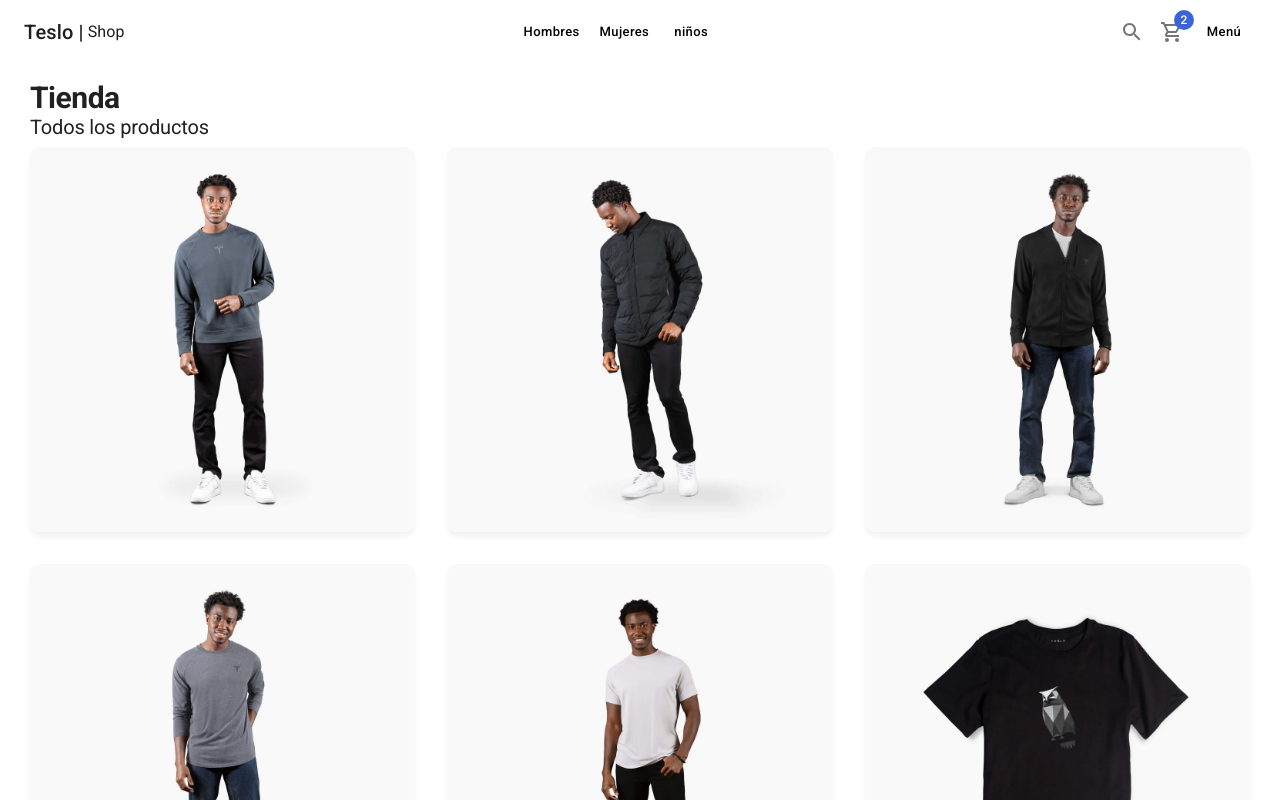
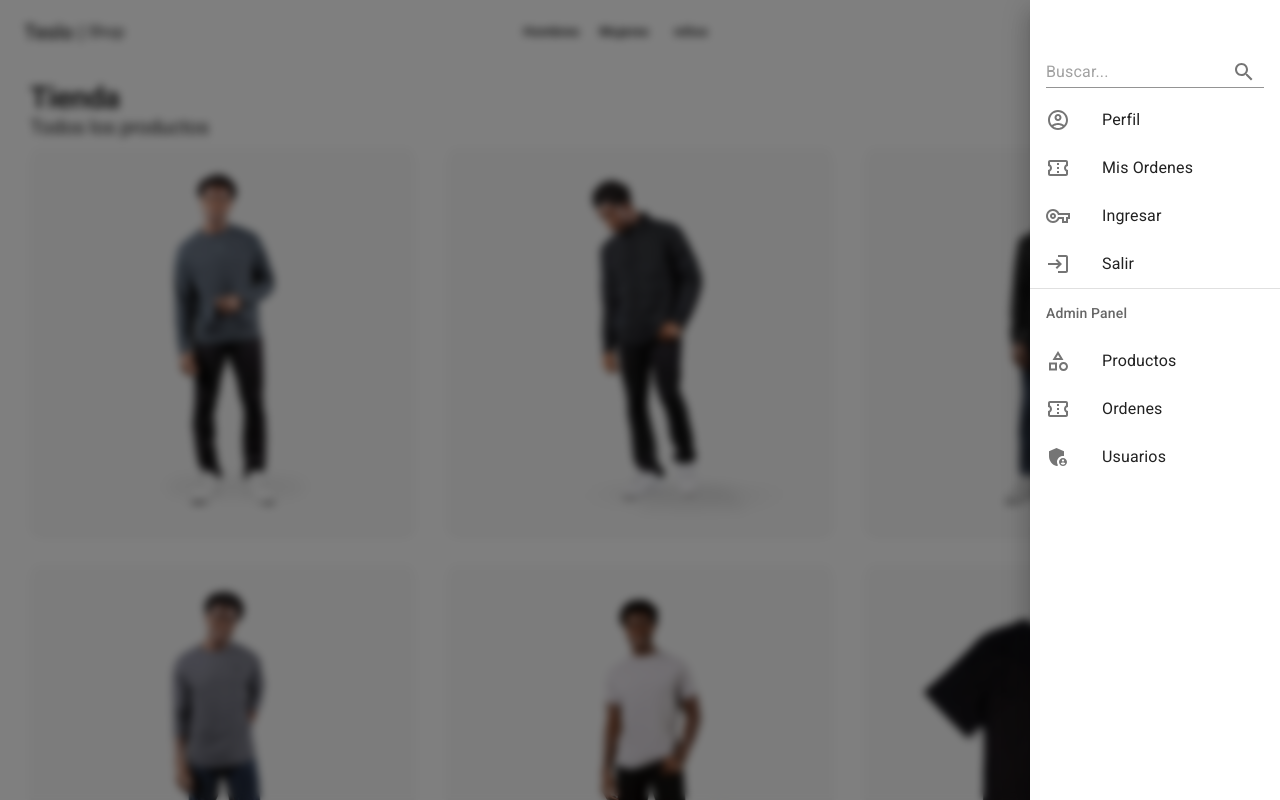
Before and after one commit to aceu890/base-ecommerce, a Next.js app: page / in a window 1280 px wide. Shown: the top 800 px of the page. Built offline with nearby package versions, Linux system fonts and the light colour scheme.

Commit message:
side-menu end

```diff
--- a/components/layouts/ShopLayout.tsx
+++ b/components/layouts/ShopLayout.tsx
@@ -2,7 +2,7 @@
 import { FC, PropsWithChildren } from "react";
 import Head from "next/head";
 
-import { Navbar } from "../ui";
+import { Navbar, SideMenu } from "../ui";
 
 interface Props {
     title: string;
@@ -34,7 +34,7 @@
             <Navbar />
         </nav>
 
-        {/* TODO: Sidebar */}
+        <SideMenu />
 
         <main style={{
             margin: '80px auto',
--- /dev/null
+++ b/components/ui/SideMenu.tsx
@@ -0,0 +1,111 @@
+import { Box, Divider, Drawer, IconButton, Input, InputAdornment, List, ListItem, ListItemIcon, ListItemText, ListSubheader } from "@mui/material"
+import { AccountCircleOutlined, AdminPanelSettings, CategoryOutlined, ConfirmationNumberOutlined, EscalatorWarningOutlined, FemaleOutlined, LoginOutlined, MaleOutlined, SearchOutlined, VpnKeyOutlined } from "@mui/icons-material"
+
+
+export const SideMenu = () => {
+  return (
+    <Drawer
+        open={ true }
+        anchor='right'
+        sx={{ backdropFilter: 'blur(4px)', transition: 'all 0.5s ease-out' }}
+    >
+        <Box sx={{ width: 250, paddingTop: 5 }}>
+
+            <List>
+
+                <ListItem>
+                    <Input
+                        type='text'
+                        placeholder="Buscar..."
+                        endAdornment={
+                            <InputAdornment position="end">
+                                <IconButton
+                                aria-label="toggle password visibility"
+                                >
+                                 <SearchOutlined />
+                                </IconButton>
+                            </InputAdornment>
+                        }
+                    />
+                </ListItem>
+
+                <ListItem button>
+                    <ListItemIcon>
+                        <AccountCircleOutlined/>
+                    </ListItemIcon>
+                    <ListItemText primary={'Perfil'} />
+                </ListItem>
+
+                <ListItem button>
+                    <ListItemIcon>
+                        <ConfirmationNumberOutlined/>
+                    </ListItemIcon>
+                    <ListItemText primary={'Mis Ordenes'} />
+                </ListItem>
+
+
+                <ListItem button sx={{ display: { xs: '', sm: 'none' } }}>
+                    <ListItemIcon>
+                        <MaleOutlined/>
+                    </ListItemIcon>
+                    <ListItemText primary={'Hombres'} />
+                </ListItem>
+
+                <ListItem button sx={{ display: { xs: '', sm: 'none' } }}>
+                    <ListItemIcon>
+                        <FemaleOutlined/>
+                    </ListItemIcon>
+                    <ListItemText primary={'Mujeres'} />
+                </ListItem>
+
+                <ListItem button sx={{ display: { xs: '', sm: 'none' } }}>
+                    <ListItemIcon>
+                        <EscalatorWarningOutlined/>
+                    </ListItemIcon>
+                    <ListItemText primary={'Niños'} />
+                </ListItem>
+
+
+                <ListItem button>
+                    <ListItemIcon>
+                        <VpnKeyOutlined/>
+                    </ListItemIcon>
+                    <ListItemText primary={'Ingresar'} />
+                </ListItem>
+
+                <ListItem button>
+                    <ListItemIcon>
+                        <LoginOutlined/>
+                    </ListItemIcon>
+                    <ListItemText primary={'Salir'} />
+                </ListItem>
+
+
+                {/* Admin */}
+                <Divider />
+                <ListSubheader>Admin Panel</ListSubheader>
+
+                <ListItem button>
+                    <ListItemIcon>
+                        <CategoryOutlined/>
+                    </ListItemIcon>
+                    <ListItemText primary={'Productos'} />
+                </ListItem>
+                <ListItem button>
+                    <ListItemIcon>
+                        <ConfirmationNumberOutlined/>
+                    </ListItemIcon>
+                    <ListItemText primary={'Ordenes'} />
+                </ListItem>
+
+                <ListItem button>
+                    <ListItemIcon>
+                        <AdminPanelSettings/>
+                    </ListItemIcon>
+                    <ListItemText primary={'Usuarios'} />
+                </ListItem>
+            </List>
+        </Box>
+    </Drawer>
+  )
+}
--- a/components/ui/index.ts
+++ b/components/ui/index.ts
@@ -1 +1,2 @@
 export * from './Navbar';
+export * from './SideMenu';
```
Also changed, not shown: 1 other file (tests, documents, lock files or other folders).
